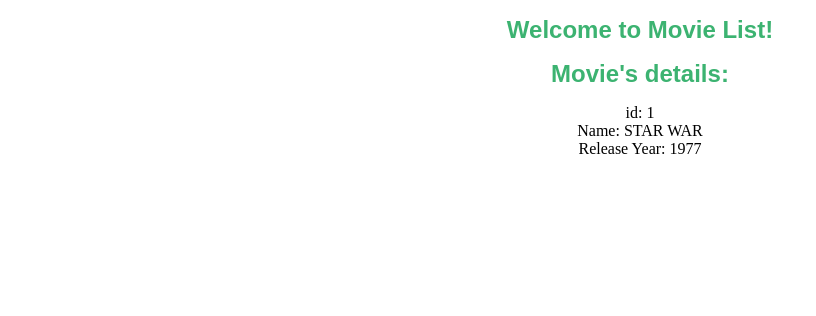
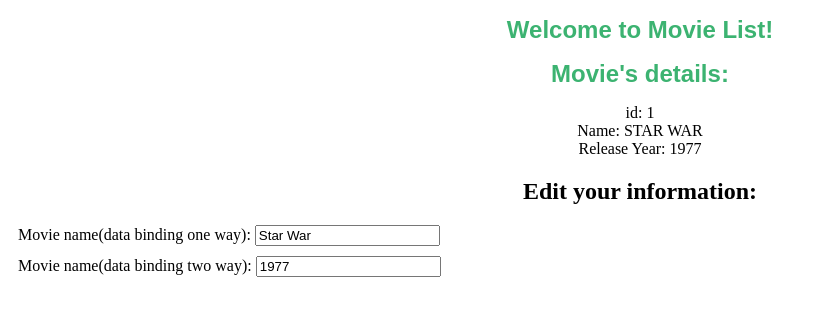
Before and after one commit to stevedang125/angular_movies_project, an Angular app: page / in a window 1280 px wide. Shown: the top 316 px of the page, without its empty margins (0-816 px from the left). Built offline with nearby package versions, Linux system fonts and the light colour scheme.

Commit message:
data binding

```diff
--- a/src/app/app.module.ts
+++ b/src/app/app.module.ts
@@ -3,6 +3,7 @@
 
 import { AppComponent } from './app.component';
 import { MoviesComponent } from './movies/movies.component';
+import { FormsModule } from '@angular/forms';
 
 
 @NgModule({
@@ -11,7 +12,8 @@
     MoviesComponent
   ],
   imports: [
-    BrowserModule
+    BrowserModule,
+    FormsModule
   ],
   providers: [],
   bootstrap: [AppComponent]
--- a/src/app/movies/movies.component.html
+++ b/src/app/movies/movies.component.html
@@ -2,3 +2,15 @@
 <div><span>id: </span>{{movie.id}}</div>
 <div><span>Name: </span>{{movie.name | uppercase}} </div>
 <div><span>Release Year: </span>{{movie.releaseYear}}</div>
+<h2>Edit your information: </h2>
+<div style="margin: 10px; text-align: left;" >
+    <label>Movie name(data binding one way):
+        <input [ngModel]="movie.name" placeholder="*Enter movie's name">
+    </label>
+</div>
+
+<div style="margin: 10px; text-align: left;" >
+    <label>Movie name(data binding two way):
+        <input [(ngModel)]="movie.releaseYear" placeholder="*Enter movie's name">
+    </label>
+</div>
```
Also changed, not shown: 1 other file (tests, documents, lock files or other folders).
